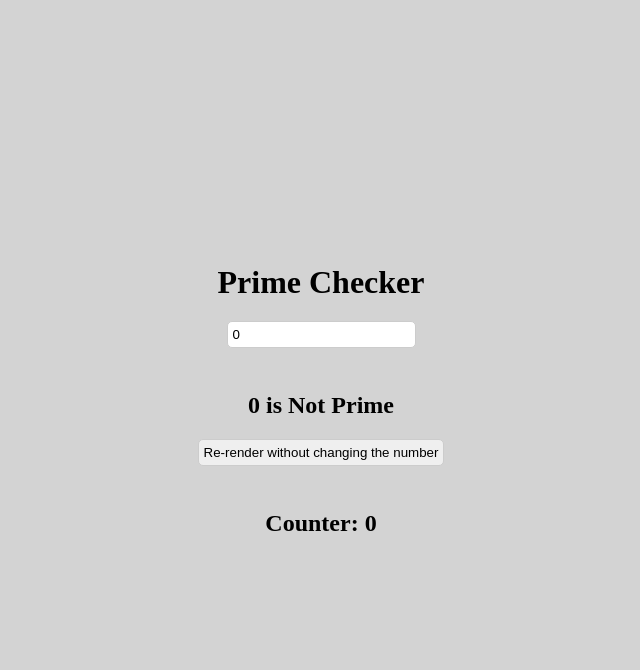
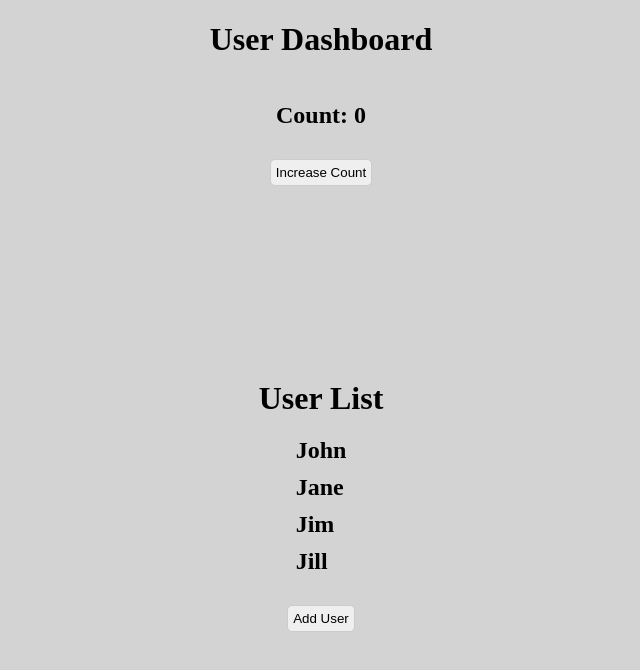
Before and after one commit to swapn0652/Understanding_React_Hooks, a React (Vite) app: page / in a window 1280 px wide. Shown: the top 670 px of the page, without its empty margins (319-959 px from the left). Built offline with nearby package versions, Linux system fonts and the light colour scheme.

Commit message:
React.memo example

```diff
--- a/src/App.tsx
+++ b/src/App.tsx
@@ -4,7 +4,9 @@
 // import { Timer } from "./components/useEffectHook/components/Timer";
 // import SignupForm from "./components/useReducerHook/components/SignupForm";
 // import ProductDashboard from "./components/useCallbackHook/components/ProductDashboard";
-import { PrimeChecker } from "./components/useMemoHook/components/PrimeChecker";
+// import { PrimeChecker } from "./components/useMemoHook/components/PrimeChecker";
+import UserDashboard from "./components/ReactMemoExample/components/UserDashboard"
+
 
 function App() {
 
@@ -16,7 +18,8 @@ function App() {
       {/* <Timer/> */}
       {/* <SignupForm/> */}
       {/* <ProductDashboard/> */}
-      <PrimeChecker/>
+      {/* <PrimeChecker/> */}
+      <UserDashboard/>
     </>
   )
 }
--- /dev/null
+++ b/src/components/ReactMemoExample/components/UserDashboard.tsx
@@ -0,0 +1,48 @@
+import { useCallback, useState } from "react";
+import UserList from "./UserList";
+
+const UserDashboard = () => {
+    const [count, setCount] = useState<number>(0);
+    const [users, setUsers] = useState<string[]>(['John', 'Jane', 'Jim', 'Jill']);
+
+    const addUser = useCallback(() => {
+        setUsers(prev => [...prev, `User ${prev.length + 1}`]);
+    }, []);
+
+    const containerStyle = {
+        display: "flex",
+        flexDirection: "column",
+        alignItems: "center",
+        justifyContent: "center",
+        height: "100vh",
+    }
+
+    const headingStyle = {
+        fontSize: "2rem",
+        fontWeight: "bold",
+        marginBottom: "20px",
+    }
+
+    const buttonStyle = {
+        marginTop: "20px",
+        padding: "5px",
+        borderRadius: "5px",
+        border: "1px solid #ccc",
+    }
+    const pStyle = {
+        fontSize: "1.5rem",
+        fontWeight: "bold",
+        marginBottom: "10px",
+    }
+
+    return (
+        <div style={containerStyle as React.CSSProperties}>
+            <h1 style={headingStyle as React.CSSProperties}>User Dashboard</h1>
+            <p style={pStyle as React.CSSProperties}>Count: {count}</p>
+            <button onClick={() => setCount(count + 1)} style={buttonStyle as React.CSSProperties}>Increase Count</button>
+            <UserList users={users} addUser={addUser} />
+        </div>
+    )
+}
+
+export default UserDashboard;
--- /dev/null
+++ b/src/components/ReactMemoExample/components/UserList.tsx
@@ -0,0 +1,52 @@
+import React from "react";
+import type { IUserList } from "../types";
+
+const UserList = ({ users, addUser }: IUserList) => {
+    console.log("Rendering UserList");
+
+    const containerStyle = {
+        display: "flex",
+        flexDirection: "column",
+        alignItems: "center",
+        justifyContent: "center",
+        height: "100vh",
+    }
+
+    const headingStyle = {
+        fontSize: "2rem",
+        fontWeight: "bold",
+        marginBottom: "20px",
+    }
+
+    const ulStyle = {
+        listStyleType: "none",
+        padding: 0,
+        margin: 0,
+    }
+
+    const liStyle = {
+        fontSize: "1.5rem",
+        fontWeight: "bold",
+        marginBottom: "10px",
+    }
+
+    const buttonStyle = {
+        marginTop: "20px",
+        padding: "5px",
+        borderRadius: "5px",
+        border: "1px solid #ccc",
+    }
+    return (
+        <div style={containerStyle as React.CSSProperties}>
+            <h2 style={headingStyle as React.CSSProperties}>User List</h2>
+            <ul style={ulStyle as React.CSSProperties}>
+                {users.map((user, index) => (
+                    <li key={index} style={liStyle as React.CSSProperties}>{user}</li>
+                ))}
+            </ul>
+            <button onClick={addUser} style={buttonStyle as React.CSSProperties}>Add User</button>
+        </div>
+    )
+}
+
+export default React.memo(UserList);
--- /dev/null
+++ b/src/components/ReactMemoExample/types.d.ts
@@ -0,0 +1,4 @@
+export interface IUserList {
+    users: string[];
+    addUser: () => void;
+}
```
